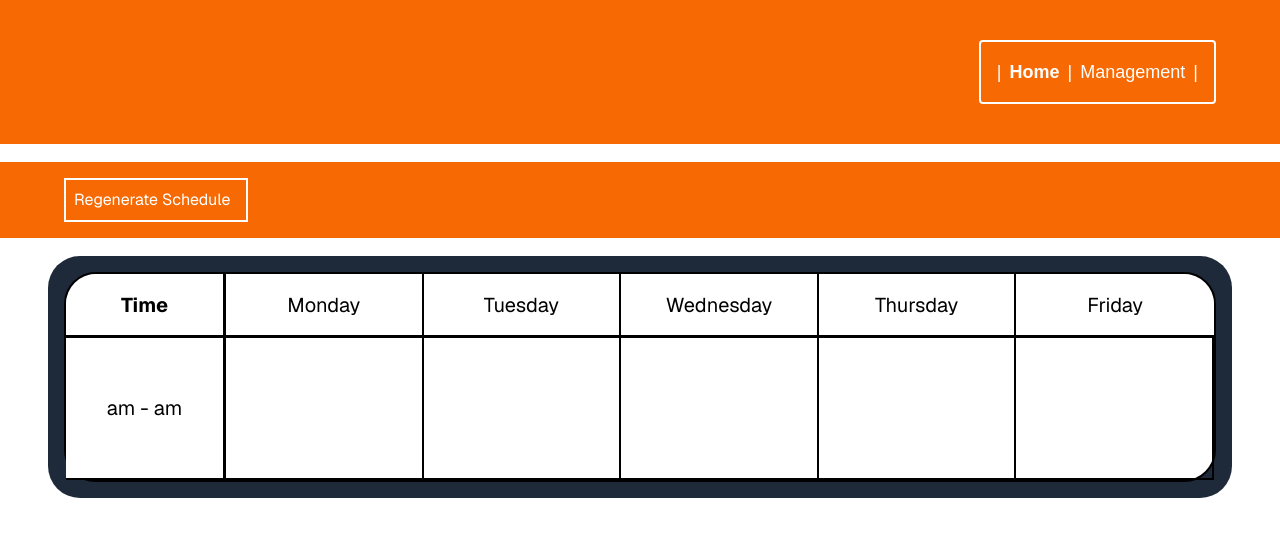
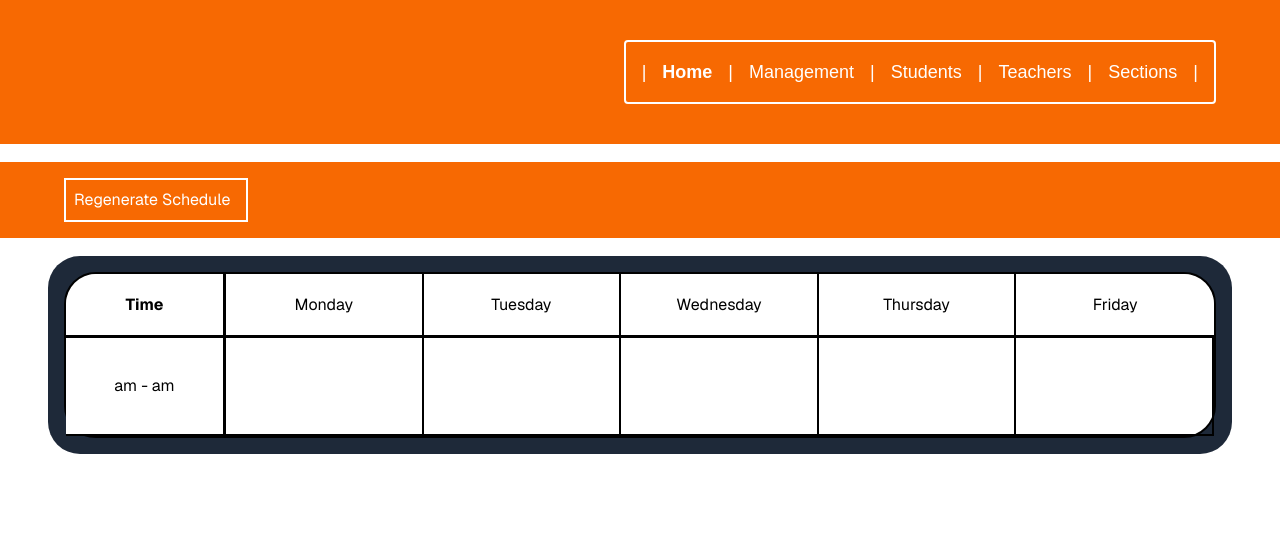
Before and after one commit to ShadowArcher289/stp-scheduler, a Next.js app in the folder stp-scheduler-frontend/: page / in a window 1280 px wide. Shown: the top 536 px of the page. Built offline with nearby package versions, Linux system fonts and the light colour scheme.

Commit message:
updated formatting

```diff
--- a/stp-scheduler-frontend/app/Components/Navbar.tsx
+++ b/stp-scheduler-frontend/app/Components/Navbar.tsx
@@ -9,6 +9,18 @@ const navItems: NavItemProps[] = [
     {
         title: "Management",
         route: "/management",
+    },
+    {
+        title: "Students",
+        route: "/students",
+    },
+    {
+        title: "Teachers",
+        route: "/teachers",
+    },
+    {
+        title: "Sections",
+        route: "/sections",
     }
 ];
 
--- a/stp-scheduler-frontend/app/Components/Navitem.tsx
+++ b/stp-scheduler-frontend/app/Components/Navitem.tsx
@@ -19,7 +19,7 @@ export default function NavItem(
         data-label={navItem.title}
         href={navItem.route}
         className={`flex-grow bold-pseudo ${pathname === navItem.route ? "font-semibold text-primary" : ""}
-                        p-2`}
+                        p-2 pl-4 pr-4`}
     >
         {navItem.title}
     </Link>
--- a/stp-scheduler-frontend/app/sectionCard.tsx
+++ b/stp-scheduler-frontend/app/Components/sectionCard.tsx
@@ -1,4 +1,4 @@
-import localData from "../data/BackendData.json";
+import localData from "../../data/BackendData.json";
 
 /**
  * Author: Addison A
@@ -87,7 +87,7 @@ export default function Section(
 ){
     return(
         <div
-            className="flex grow col-span-1 row-span-1 p-5 text-lg justify-center items-center rounded-2xl flex-col"
+            className="flex grow col-span-1 row-span-1 p-5 text-sm justify-center items-center rounded-2xl flex-col"
             style={{
                 backgroundColor: getBackgroundColor(section.subject),
             }}
--- a/stp-scheduler-frontend/app/Creates/createStudent.tsx
+++ b/stp-scheduler-frontend/app/Creates/createStudent.tsx
@@ -99,7 +99,7 @@ export default function CreateStudent({scheduleSections}: CreateStudentProps){
     }
 
     return (
-        <details>
+        <details className="mb-4">
             <summary> Create Student (Click to collapse/expand)</summary>
             <div className={"border-2 p-4 m-4 ml-0 border-white/50"}>
                 <form name="createStudentForm" onSubmit={(e) => createStudent(e)}>
--- a/stp-scheduler-frontend/app/Creates/createTeacher.tsx
+++ b/stp-scheduler-frontend/app/Creates/createTeacher.tsx
@@ -66,7 +66,7 @@ export default function CreateTeacher(){
     }
 
     return (
-        <details>
+        <details className="mb-4">
             <summary>Create Instructor (Click to collapse/expand)</summary>
             <div className={"border-2 p-2 m-4 border-white/50"}>
                 <form name="createTeacherForm" onSubmit={(e) => createTeacher(e)}>
--- a/stp-scheduler-frontend/app/management/page.tsx
+++ b/stp-scheduler-frontend/app/management/page.tsx
@@ -1,10 +1,9 @@
 import InputPage from "../Components/InputPage";
 
-export default function CreateStudentPage() {
+export default function ManagementPAge() {
 
     return(
         <div>
-            Create a student
             <InputPage path={""}></InputPage>
         </div>
     );
--- a/stp-scheduler-frontend/app/page.tsx
+++ b/stp-scheduler-frontend/app/page.tsx
@@ -2,7 +2,7 @@
 
 import localData from "../data/BackendData.json";
 import InputPage, { section_data, student_data, teacher_data } from "./Components/InputPage";
-import Section from "./sectionCard";
+import Section from "./Components/sectionCard";
 import { useEffect, useState } from "react";
 
 /**
@@ -217,18 +217,19 @@ export default function Home() {
 
   return (
 
-    <section className="min-h-screen items-center justify-center font-sans dark:bg-[var(--main-background-color)]">
+    <section className="min-h-screen min-w-dvw items-center justify-center font-sans dark:bg-[var(--main-background-color)]">
       {/* Inputs */}
       {/* <InputPage path={"../data/InputTestData.json"}></InputPage> */}
 
       <div className={"p-4 pl-16 mb-4 border-b-2 bg-[#f76902] text-white"}>
         <button onClick={generateSchedule} className={"border-2 active:backdrop-brightness-90 p-2 pr-4"}>Regenerate Schedule</button>
       </div>
+
       {/*  Schedule */}
       <div className="m-12 mt-0 p-4 rounded-4xl bg-gray-800">
         <div
           id="schedule"
-          className="grid grid-cols-[10rem_repeat(5,1fr)] grid-flow-dense w-auto border-2 border-solid border-[var(--main-text-color)] bg-[var(--main-background-color)] bg-opacity-50 text-xl rounded-4xl"
+          className="grid grid-cols-[10rem_repeat(5,1fr)] grid-flow-dense w-auto border-2 border-solid border-[var(--main-text-color)] bg-[var(--main-background-color)] bg-opacity-50 text-base rounded-4xl"
           // grid-rows-[4rem_repeat(11,1fr)]
           style={{
             gridTemplateRows: `4rem repeat(${timeblockData.length}, 1fr)`
@@ -245,7 +246,7 @@ export default function Home() {
 
           {/* Fill in the time on the left */}
           {timeblockData.map(time => (
-            <div key={time.id} className="flex justify-center text-center items-center p-3 col-start-1 col-span-1 bg-[var(--main-background-color)] text-[var(--main-text-color)] border-3 border-b-2 border-t-0 border-l-0 border-solid">{militaryToCivilianTime(time.start)} - {militaryToCivilianTime(time.end)}</div>
+            <div key={time.id} className="flex justify-center text-center items-center p-1 col-start-1 col-span-1 bg-[var(--main-background-color)] text-[var(--main-text-color)] border-3 border-b-2 border-t-0 border-l-0 border-solid">{militaryToCivilianTime(time.start)} - {militaryToCivilianTime(time.end)}</div>
           ))}
 
 
--- /dev/null
+++ b/stp-scheduler-frontend/app/students/page.tsx
@@ -0,0 +1,7 @@
+
+export default function StudentsPage(){
+
+    return (
+        <div></div>
+    );
+}
```
